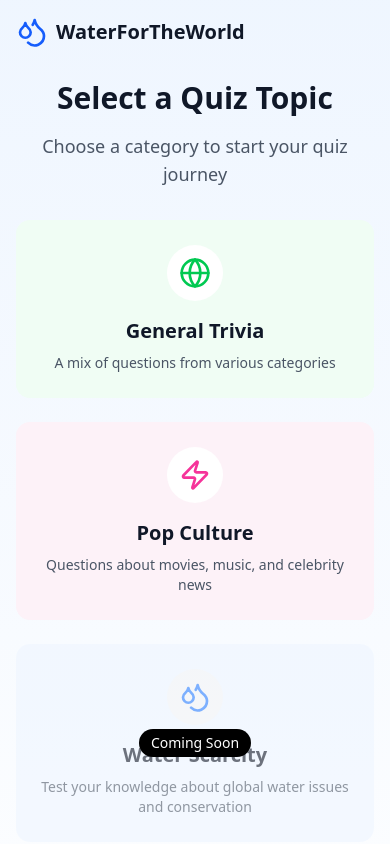
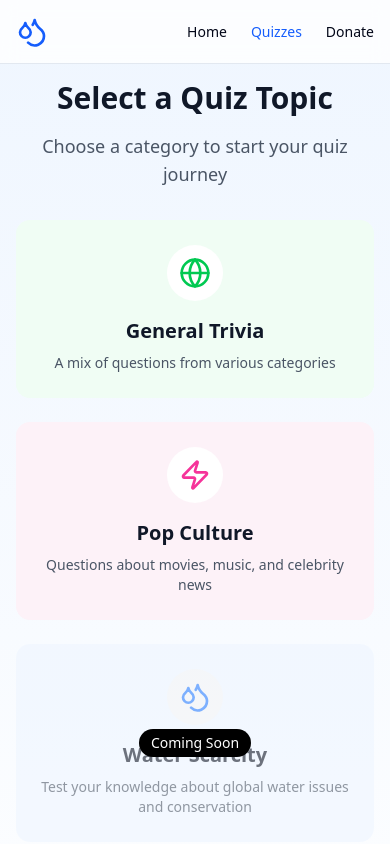
Before and after one commit to jakee1927/WaterForTheWorld, a Next.js app in the folder waterfortheworld/: page /quizzes in a window 390 px wide. Shown: the top 844 px of the page. Built offline with nearby package versions, Linux system fonts and the light colour scheme.

Commit message:
fixed headers and copy

```diff
--- a/waterfortheworld/src/app/donate/page.tsx
+++ b/waterfortheworld/src/app/donate/page.tsx
@@ -116,7 +116,7 @@ export default function DonatePage() {
                         {
                           icon: <Shield className="h-6 w-6 text-blue-600" />,
                           title: "Sustainable Solutions",
-                          text: "We partner with local organizations to ensure long-term impact"
+                          text: "We partner with leading organizations like charity:water to ensure long-term impact"
                         }
                       ].map((item, index) => (
                         <div key={index} className="flex items-start space-x-4">
@@ -138,14 +138,15 @@ export default function DonatePage() {
                       <div className="p-2 bg-blue-100 rounded-full">
                         <BookOpen className="h-5 w-5 text-blue-600" />
                       </div>
-                      <h3 className="text-lg font-semibold">Learn More About Our Impact</h3>
+                      <h3 className="text-lg font-semibold">Accountability and Transparency</h3>
                     </div>
                     <p className="text-gray-600 mb-4 text-sm">
-                      Discover how your contribution helps provide clean water, improve health, and transform communities around the world.
+                      We are committed to transparency and accountability in our operations.
+                      Your contribution helps provide clean water, improve health, and transform communities around the world.
                     </p>
                     <Link href="/documentation">
                       <Button variant="outline" size="sm" className="border-blue-600 text-blue-600 hover:bg-blue-50 w-full sm:w-auto">
-                        Read Our Impact Report
+                        Read Our Financial Report
                       </Button>
                     </Link>
                   </div>
--- a/waterfortheworld/src/app/page.tsx
+++ b/waterfortheworld/src/app/page.tsx
@@ -13,14 +13,14 @@ export default function HomePage() {
           <span className="hidden md:inline text-xl font-bold text-gray-900">WaterForTheWorld</span>
         </Link>
         <nav className="ml-auto flex gap-6">
-          <Link href="#quizzes" className="text-sm font-medium hover:text-blue-600 transition-colors">
+          <Link href="/" className="text-sm font-medium hover:text-blue-600 transition-colors">
+            Home
+          </Link>
+          <Link href="/quizzes" className="text-sm font-medium hover:text-blue-600 transition-colors">
             Quizzes
           </Link>
-          <Link href="#impact" className="text-sm font-medium hover:text-blue-600 transition-colors">
-            Impact
-          </Link>
-          <Link href="#about" className="text-sm font-medium hover:text-blue-600 transition-colors">
-            About Us
+          <Link href="/donate" className="text-sm font-medium text-blue-600 hover:text-blue-700 transition-colors">
+            Donate
           </Link>
         </nav>
       </header>
--- a/waterfortheworld/src/app/quizzes/page.tsx
+++ b/waterfortheworld/src/app/quizzes/page.tsx
@@ -135,15 +135,26 @@ export default function QuizzesPage() {
   // Topic selection screen
   if (!selectedTopic) {
     return (
-      <div className="flex flex-col min-h-screen bg-gradient-to-b from-blue-50 to-white p-4 md:p-8">
-        <header className="mb-8">
+      <div className="flex flex-col min-h-screen bg-gradient-to-b from-blue-50 to-white">
+        <header className="px-4 lg:px-6 h-16 flex items-center border-b bg-white/80 backdrop-blur-sm sticky top-0 z-50">
           <Link href="/" className="flex items-center space-x-2">
             <Droplets className="h-8 w-8 text-blue-600" />
-            <span className="text-xl font-bold text-gray-900">WaterForTheWorld</span>
+            <span className="hidden md:inline text-xl font-bold text-gray-900">WaterForTheWorld</span>
           </Link>
+          <nav className="ml-auto flex gap-6">
+            <Link href="/" className="text-sm font-medium hover:text-blue-600 transition-colors">
+              Home
+            </Link>
+            <Link href="/quizzes" className="text-sm font-medium text-blue-600 hover:text-blue-700 transition-colors">
+              Quizzes
+            </Link>
+            <Link href="/donate" className="text-sm font-medium hover:text-blue-600 transition-colors">
+              Donate
+            </Link>
+          </nav>
         </header>
 
-        <main className="flex-1 flex flex-col items-center justify-center">
+        <main className="flex-1 flex flex-col items-center justify-center p-4 md:p-8 w-full">
           <div className="w-full max-w-4xl mx-auto text-center mb-12">
             <h1 className="text-3xl md:text-4xl font-bold text-gray-900 mb-4">Select a Quiz Topic</h1>
             <p className="text-lg text-gray-600 mb-8">Choose a category to start your quiz journey</p>
@@ -192,25 +203,25 @@ export default function QuizzesPage() {
   return (
     <div className="flex flex-col min-h-screen bg-gradient-to-b from-blue-50 to-white">
       {/* Header */}
-      <header className="px-4 lg:px-6 h-16 flex items-center justify-between border-b bg-white/80 backdrop-blur-sm sticky top-0 z-50">
+      <header className="px-4 lg:px-6 h-16 flex items-center border-b bg-white/80 backdrop-blur-sm sticky top-0 z-50">
         <Link href="/" className="flex items-center space-x-2">
           <Droplets className="h-8 w-8 text-blue-600" />
           <span className="hidden md:inline text-xl font-bold text-gray-900">WaterForTheWorld</span>
         </Link>
-        <div className="flex items-center">
-          <span className="text-sm font-medium text-gray-700 bg-gray-100 px-5 py-1 rounded-full">
+        <div className="ml-4">
+          <span className="text-sm font-medium text-gray-700 bg-gray-100 px-3 py-1 rounded-full">
             {TOPICS.find(t => t.id === selectedTopic)?.name}
           </span>
         </div>
         <nav className="ml-auto flex gap-6">
-          <Link href="#quizzes" className="text-sm font-medium hover:text-blue-600 transition-colors">
+          <Link href="/" className="text-sm font-medium hover:text-blue-600 transition-colors">
+            Home
+          </Link>
+          <Link href="/quizzes" className="text-sm font-medium text-blue-600 hover:text-blue-700 transition-colors">
             Quizzes
           </Link>
-          <Link href="#impact" className="text-sm font-medium hover:text-blue-600 transition-colors">
-            Impact
-          </Link>
-          <Link href="#about" className="text-sm font-medium hover:text-blue-600 transition-colors">
-            About Us
+          <Link href="/donate" className="text-sm font-medium hover:text-blue-600 transition-colors">
+            Donate
           </Link>
         </nav>
       </header>
```
